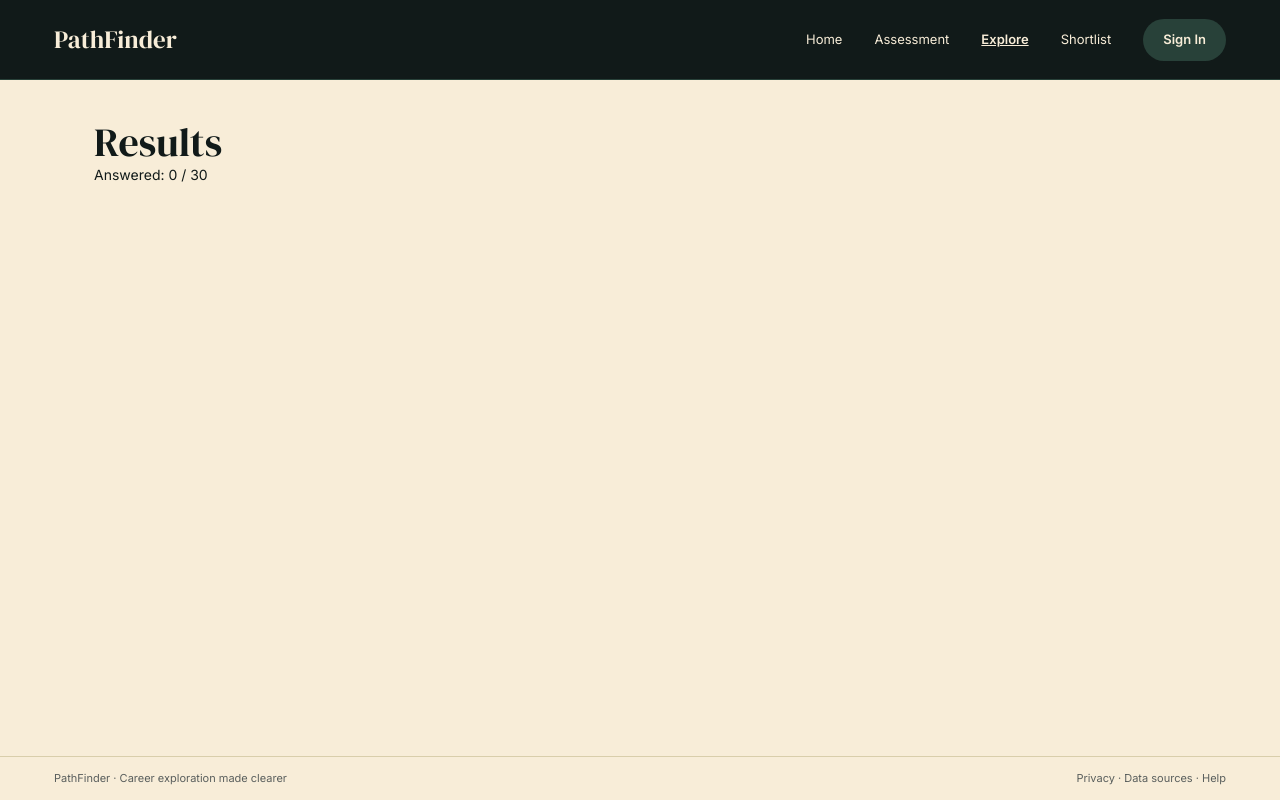
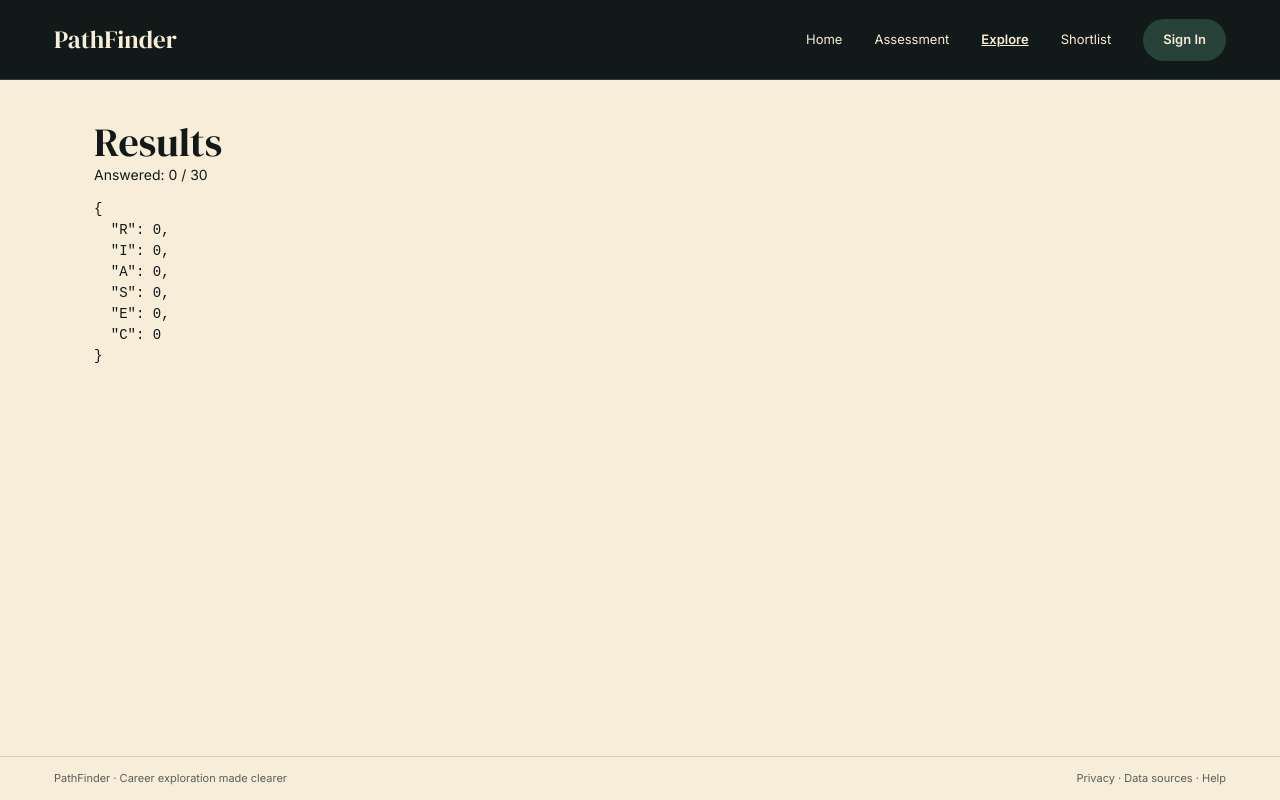
Before and after one commit to Ann-z19/PathFinder, a React (Vite) app: page /results in a window 1280 px wide. Built offline with nearby package versions, Linux system fonts and the light colour scheme.

Commit message:
Add RIASEC scoring function and show raw scores on Results

```diff
--- /dev/null
+++ b/src/lib/scoring.js
@@ -0,0 +1,19 @@
+import questionsData from '../data/questions.json'
+
+const questions = questionsData.questions
+
+// answers: { 1: 4, 2: 2, ... }  →  scores: { R: 12, I: 20, A: 9, S: 15, E: 18, C: 7 }
+
+export function calculateScores(answers){
+    const scores = { R: 0, I: 0, A: 0,
+                     S: 0, E: 0, C: 0 }
+
+    for(const q of questions){
+        const answer = answers[q.index]
+        if(!answer){
+            continue
+        }
+        scores[q.area] += answer
+    }
+    return scores
+}
--- a/src/pages/Assessment.jsx
+++ b/src/pages/Assessment.jsx
@@ -113,7 +113,6 @@ function Assessment(){
                     Back
                 </button>
                 <div className="assessment-actions-right">
-                    {/* TODO (A6): Save & exit */}
                     <button type="button" className="btn btn-secondary" onClick={saveAndExit}>
                         Save &amp; exit
                     </button>
--- a/src/pages/Results.jsx
+++ b/src/pages/Results.jsx
@@ -1,11 +1,14 @@
 import { useAssessment } from "../context/assessment-context"
+import { calculateScores } from "../lib/scoring"
 
 function Results(){
     const {answers} = useAssessment()
+    const scores = calculateScores(answers)
     return(
         <section>
             <h1>Results</h1>
             <p>Answered: {Object.keys(answers).length} / 30</p>
+            <pre>{JSON.stringify(scores, null, 2)}</pre>
         </section>
     )
 }
```
